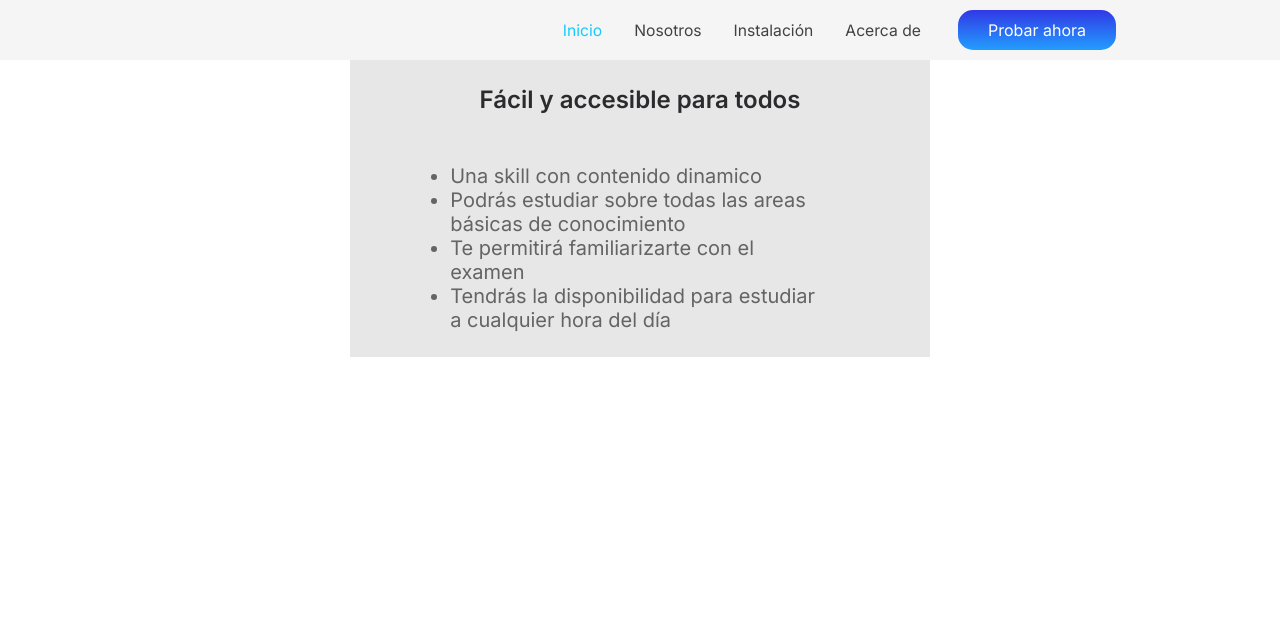
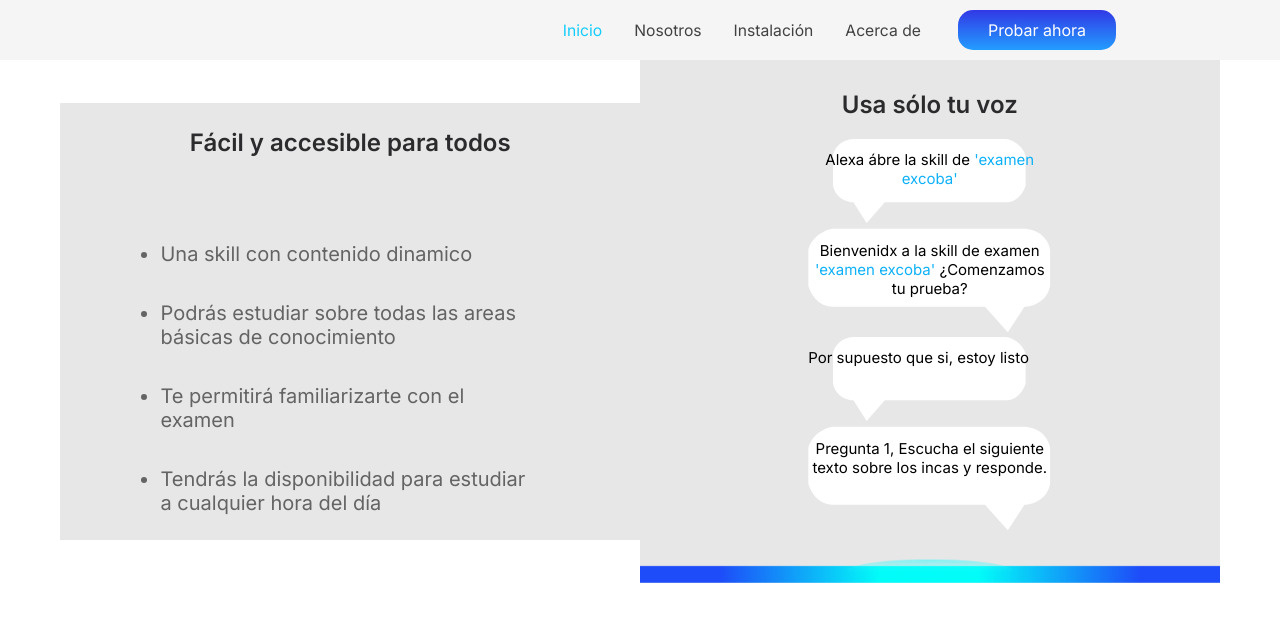
Before and after one commit to Alejandrodiazn/Alexa_landing, a React (Create React App) app: page /Inicio in a window 1280 px wide. Shown: the top 622 px of the page. Built offline with nearby package versions, Linux system fonts and the light colour scheme.

Commit message:
feat: new cards added to nosotros

```diff
--- a/src/App.css
+++ b/src/App.css
@@ -4,5 +4,4 @@
     margin: 0;
     padding: 0;
     font-family: 'Inter', sans-serif;
-
 };
--- a/src/components/Card.js
+++ b/src/components/Card.js
@@ -27,6 +27,7 @@ const Title = styled.h2`
 `
 const Elista = styled.li`
   color: #646464;
+  margin-top: 35px;
   font-size: 1.25rem;
   @media (max-width: 768px) {
     font-size: 1rem;
--- /dev/null
+++ b/src/components/TalkCard.js
@@ -0,0 +1,119 @@
+import React from "react";
+import styled from 'styled-components';
+import voice1 from "../assets/img/cardalexa/voice1.svg";
+import voice2 from "../assets/img/cardalexa/voice2.svg";
+import voiceffect from "../assets/img/cardalexa/image_voice.png";
+
+const TalkCard = () =>
+<MasterBox>
+    <Box1>
+        <Title>Usa sólo tu voz</Title>
+    </Box1>
+    <Box2>
+        <BurbujaContainer>
+            <BurbujaText>Alexa ábre la skill de <Enfasis>'examen excoba'</Enfasis></BurbujaText>
+            <img src={voice1}/>
+        </BurbujaContainer>
+
+        <BurbujaContainer2>
+            <BurbujaText>Bienvenidx a la skill de examen  <Enfasis>'examen excoba'</Enfasis> ¿Comenzamos tu prueba? </BurbujaText>
+            <img src={voice2}/>
+        </BurbujaContainer2>
+
+        <BurbujaContainer>
+            <BurbujaText>Por supuesto que si, estoy listo</BurbujaText>
+            <img src={voice1}/>
+        </BurbujaContainer>
+
+        <BurbujaContainer2>
+            <BurbujaText>Pregunta 1, Escucha el siguiente texto sobre los incas y responde.</BurbujaText>
+            <img src={voice2}/>
+        </BurbujaContainer2>
+    </Box2>
+
+    <Box3>
+        <img src={voiceffect}/>
+    </Box3>
+</MasterBox>
+
+export default TalkCard
+
+//Propiedades de texto
+const Title = styled.h2`
+  color: #2B2B2D;
+  font-size: 1.5rem;
+  @media (max-width: 768px) {
+    font-size: 1.2rem;
+  }
+  @media (max-width: 400px){
+    font-size: 1rem;
+  }
+`
+const Enfasis = styled.span`
+    color: #0EB1F8;
+`
+const BurbujaText = styled.p`
+    position: absolute;
+    top: 12%;
+    font-size: 15px;
+`
+
+
+
+//Propiedades containers
+
+const BurbujaContainer = styled.div`
+    position: relative;
+    display: inline-block;
+    text-align: center;
+`
+const BurbujaContainer2 = styled.div`
+    position: relative;
+    display: inline-block;
+    text-align: center;
+`
+const MasterBox = styled.div`
+    display: flex;
+    flex-direction: column;
+    align-items: center;
+    padding: 0px;
+    padding-top: 30px;
+    gap: 20px;
+    width: calc(90.55%/2);
+    height: auto;
+    background-color: #E7E7E7;;
+
+
+    @media (max-width: 1000px) {
+      padding: 10px 33px;
+    }
+    @media (max-width: 768px) {
+        width: 90%;
+    }
+    @media (max-width: 400px){
+        padding: 10px 33px;
+    }
+`
+const Box1 = styled.div`
+    display: flex;
+    flex-direction: column;
+    align-items: center;
+    text-align: center;
+    padding: 0px;
+    gap: 10px;
+    box-sizing: border-box;
+`
+const Box2 = styled.div`
+    display: flex;
+    flex-direction: column;
+    padding: 0px;
+    gap: 0px;
+    box-sizing: border-box;
+`
+const Box3 = styled.div`
+    display: flex;
+    width: 100%;
+    flex-direction: column;
+    padding: 0px;
+    box-sizing: border-box;
+`
--- a/src/pages/index.js
+++ b/src/pages/index.js
@@ -1,18 +1,21 @@
 import React from 'react'
 import Card from '../components/Card';
+import TalkCard from '../components/TalkCard';
 
 function Inicio() {
   return (
-    <div style={{
-      display: 'flex',
-      justifyContent:'center',
-      alignItems:'center'}}>
-        <Card titulo={"Fácil y accesible para todos"}
-        el1={"Una skill con contenido dinamico"}
-        el2={"Podrás estudiar sobre todas las areas básicas de conocimiento"}
-        el3={"Te permitirá familiarizarte con el examen"}
-        el4={"Tendrás la disponibilidad para estudiar a cualquier hora del día"}></Card>
+    <div style={{display: 'flex', justifyContent:'center', alignItems:'center'}}>
+      <Card titulo={"Fácil y accesible para todos"}
+      el1={"Una skill con contenido dinamico"}
+      el2={"Podrás estudiar sobre todas las areas básicas de conocimiento"}
+      el3={"Te permitirá familiarizarte con el examen"}
+      el4={"Tendrás la disponibilidad para estudiar a cualquier hora del día"}></Card>
+
+      <TalkCard></TalkCard>
+
+
     </div>
+
   )
 }
 
--- a/src/pages/nosotros.js
+++ b/src/pages/nosotros.js
@@ -5,11 +5,21 @@ import BottomCard2 from "../components/BottomCard2";
 import MiddleCard from "../components/MiddleCard";
 import BannerCD from "../components/BannerCD";
 import ImageCD from "../components/ImageCD";
+import Card from '../components/Card';
+import TalkCard from '../components/TalkCard';
 
 function Nosotros() {
   return (
+    <>
+      <Section3>
+        <TalkCard></TalkCard>
+        <Card titulo={"Fácil y accesible para todos"}
+        el1={"Una skill con contenido dinamico"}
+        el2={"Podrás estudiar sobre todas las areas básicas de conocimiento"}
+        el3={"Te permitirá familiarizarte con el examen"}
+        el4={"Tendrás la disponibilidad para estudiar a cualquier hora del día"}/>
+      </Section3>
 
-    <>
 
       <Section4>
         <Innersection4>
@@ -33,6 +43,28 @@ function Nosotros() {
 }
 
 export default Nosotros;
+
+const Section3 = styled.div`
+    display: flex;
+    flex-drection: row;
+    justify-content: center;
+    margin-top: 30px;
+    gap: 20px;
+
+    @media (max-width: 1000px) {
+      width: 100%;
+      gap: 0px;
+    }
+
+
+
+    @media (max-width: 768px) {
+        width: 100%;
+        flex-direction: column;
+        align-items: center;
+        gap: 20px;
+    }
+`
 const Section4 = styled.div`
   display: flex;
   justify-content: center;
@@ -67,9 +99,6 @@ const Section4 = styled.div`
         flex-direction: column;
       }
     `
-
-
-
 const Section5 = styled.div`
     display: flex;
     justify-content: center;
@@ -80,9 +109,6 @@ const Section5 = styled.div`
         align-items: center;
     }
 `
-
-
-
 const Section6 = styled.div`
     display: flex;
     flex-drection: row;
```
Also changed, not shown: src/assets/img/cardalexa/image_voice.png (renamed from src/assets/img/cardalexa/image voice.png), src/assets/img/cardskill/Image.png (added).
